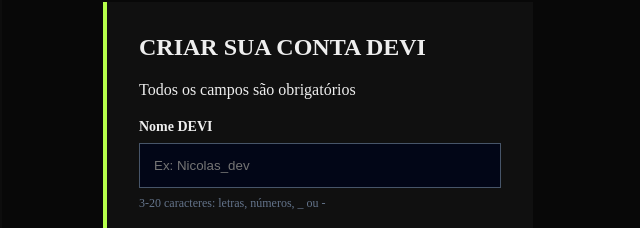
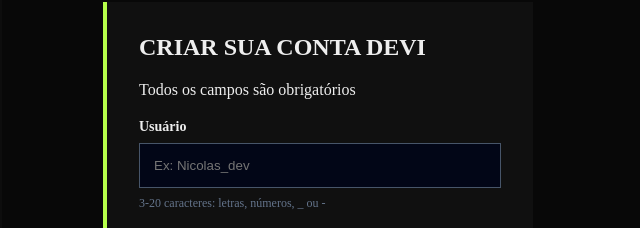
Before and after one commit to NicolasGoulart18/gamer-sign-up-form, a plain HTML site: page index.html in a window 1280 px wide. Shown: the part 86-314 px from the top of the page, 638-1278 px from the left. Drawn offline with Linux system fonts and the light colour scheme.

```diff
--- a/index.html
+++ b/index.html
@@ -21,7 +21,7 @@
         <h2>CRIAR SUA CONTA DEVI</h2>
         <p>Todos os campos são obrigatórios</p>
        <div class="field">
-          <label for="nome-devi">Nome DEVI</label>
+          <label for="nome-devi">Usuário</label>
           <input type="text" name="nome-devi" id="nome-devi" placeholder="Ex: Nicolas_dev">
           <p class="hint">3-20 caracteres: letras, números, _ ou -</p>
        </div>
```
